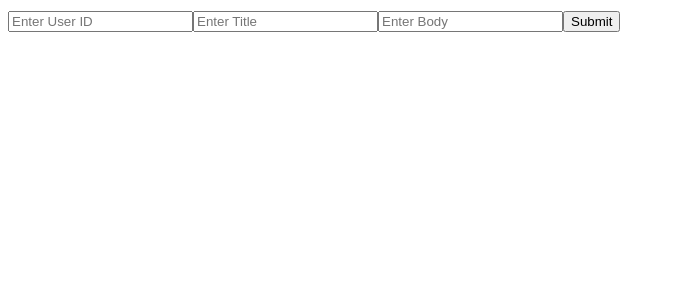
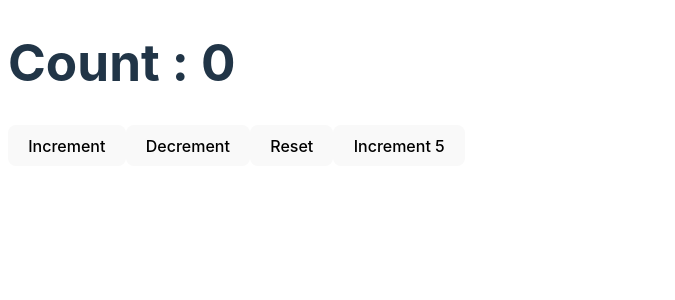
Before and after one commit to KartikLakhotiya/ReactJS-Tutorial, a React (Vite) app: page / in a window 1280 px wide. Shown: the top 300 px of the page, without its empty margins (0-675 px from the left). Built offline with nearby package versions, Linux system fonts and the light colour scheme.

Commit message:
counter function added

```diff
--- a/src/App.jsx
+++ b/src/App.jsx
@@ -4,11 +4,13 @@
 import './App.css'
 import Hello from './components/Hello'
 import Message from './components/Message'
-import Counter from './components/Counter'
 import NameList from './components/NameList'
 import HoverCounter from './components/HoverCounter'
 import PostList from './components/PostList'
 import InsertPostData from './components/InsertPostData'
+import CounterClass from './components/CounterClass'
+import CounterHook from './components/CounterHook'
+import CounterPrevState from './components/CounterPrevState'
 
 function App() {
   const [count, setCount] = useState(0)
@@ -19,11 +21,13 @@
         <p>This is a children prop</p>
       </Hello> */}
       {/* <Message name="Class" /> */}
-      {/* <Counter /> */}
+      {/* <CounterClass /> */}
+      {/* <CounterHook /> */}
+      <CounterPrevState />
       {/* <NameList /> */}
       {/* <HoverCounter /> */}
       {/* <PostList /> */}
-      <InsertPostData />
+      {/* <InsertPostData /> */}
     </>
   )
 }
--- a/src/components/Counter.jsx
+++ b/src/components/CounterClass.jsx
@@ -1,6 +1,6 @@
 import React, { Component } from 'react'
 
-class Counter extends Component {
+class CounterClass extends Component {
     constructor() {
         super()
         this.state = {
@@ -33,4 +33,4 @@
     }
 }
 
-export default Counter
+export default CounterClass
--- /dev/null
+++ b/src/components/CounterHook.jsx
@@ -0,0 +1,15 @@
+import React, { useState } from 'react'
+
+const CounterHook = () => {
+
+    const [count, setCount] = useState(0);
+
+    return (
+        <div>
+            <h1>Count : {count}</h1>
+            <button onClick={() => setCount(count + 1)}>Click To Increment</button>
+        </div>
+    )
+}
+
+export default CounterHook
--- /dev/null
+++ b/src/components/CounterPrevState.jsx
@@ -0,0 +1,22 @@
+import React, { useState } from 'react'
+
+const CounterPrevState = () => {
+    const initialCount = 0;
+    const [count, setCount] = useState(initialCount);
+    const incrementFive = () => {
+        for (let i = 0; i < 5; i++) {
+            setCount(prevCount => prevCount + 1)
+        }
+    }
+    return (
+        <div>
+            <h1>Count : {count}</h1>
+            <button onClick={() => setCount(prevCount => prevCount + 1)}>Increment</button>
+            <button onClick={() => setCount(prevCount => prevCount - 1)} >Decrement</button>
+            <button onClick={() => setCount(initialCount)}>Reset</button>
+            <button onClick={incrementFive} >Increment 5</button>
+        </div>
+    )
+}
+
+export default CounterPrevState
--- a/src/components/InsertPostData.jsx
+++ b/src/components/InsertPostData.jsx
@@ -27,10 +27,12 @@
 
     return (
         <div>
-            <input type="text" name="userid" placeholder='Enter User ID' id="" value={userData.userid} onChange={handleChange} />
-            <input type="text" name="title" placeholder='Enter Title' id="" value={userData.title} onChange={handleChange} />
-            <input type="text" name="body" placeholder='Enter Body' id="" value={userData.body} onChange={handleChange} />
-            <input type="submit" name="" id="" onClick={submit} />
+            <form onSubmit={submit}>
+                <input type="text" name="userid" placeholder='Enter User ID' id="" value={userData.userid} onChange={handleChange} />
+                <input type="text" name="title" placeholder='Enter Title' id="" value={userData.title} onChange={handleChange} />
+                <input type="text" name="body" placeholder='Enter Body' id="" value={userData.body} onChange={handleChange} />
+                <button type="submit" name="" id="">Submit</button>
+            </form>
         </div>
     )
 }
```
